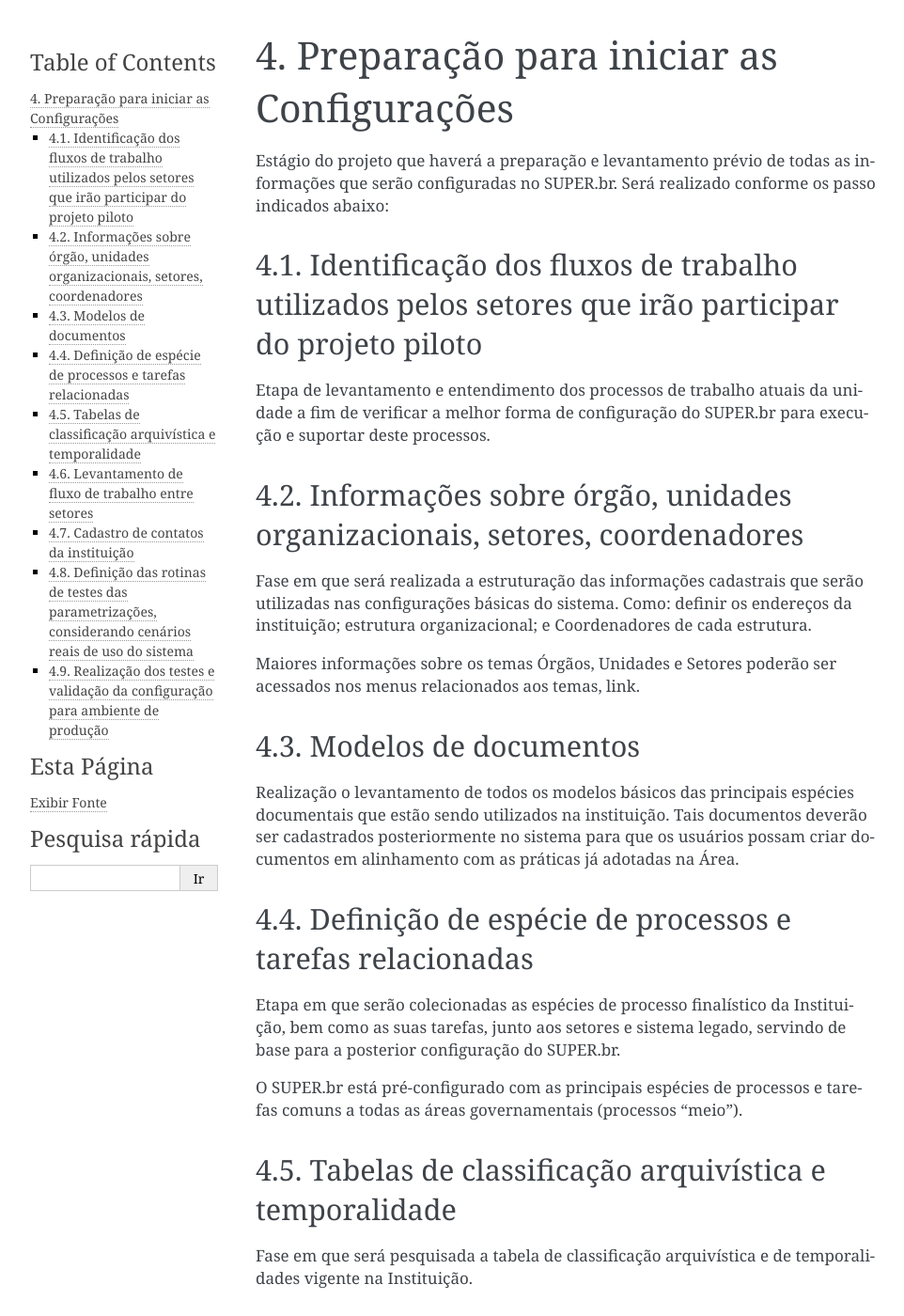
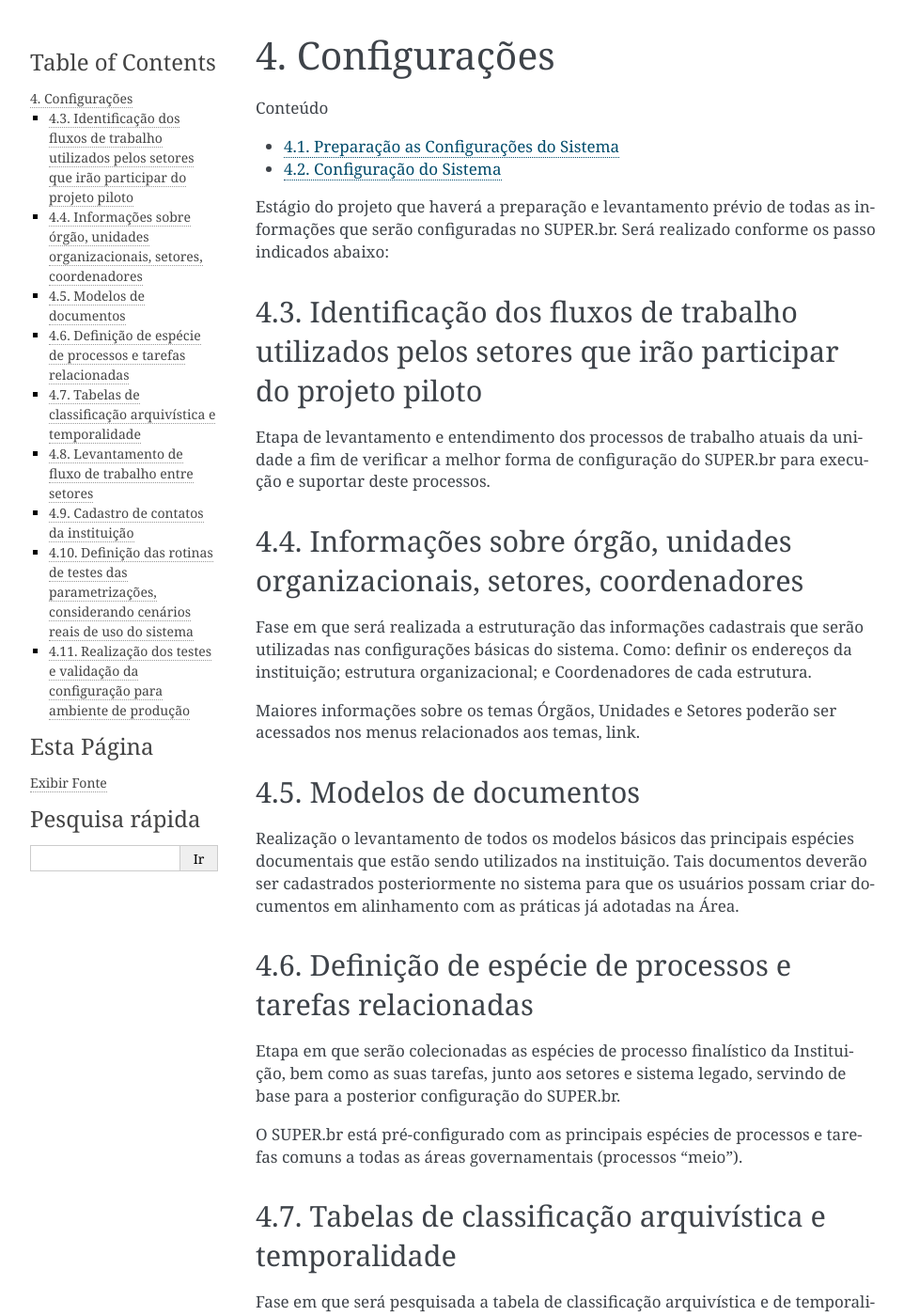
Before and after one commit to guilhermeadc/supp-administrativo-docs, a Sphinx documentation site: the page built from docs/source/implantacao/configuracao/index.md, in a window 1280 px wide and 1400 px high. Shown: the whole window at 94% size, without its empty margins (148-1110 px from the left). Built offline with Sphinx 7.4.7, drawn with Linux system fonts in a browser that asks for light colours; some of the changed text lies outside the part shown.

Commit message:
Reestruturação dos tópicos de configuração da implantação

````diff
--- /dev/null
+++ b/docs/source/implantacao/configuracao/configuracao_preparacao.md
@@ -0,0 +1 @@
+# Preparação as Configurações do Sistema
--- a/docs/source/implantacao/configuracao.md
+++ b/docs/source/implantacao/configuracao/index.md
@@ -1,4 +1,14 @@
-# Preparação para iniciar as Configurações
+# Configurações
+
+```{toctree}
+:maxdepth: 2
+:caption: Conteúdo
+
+configuracao_preparacao
+configuracao_sistema
+```
+
+
 
 Estágio do projeto que haverá a preparação e levantamento prévio de todas as informações que serão configuradas no SUPER.br. Será realizado conforme os passo indicados abaixo:
 
--- a/docs/source/implantacao/configuracao_preparacao.md
+++ /dev/null
@@ -1 +0,0 @@
-# Preparação para iniciar as Configurações do Sistema
--- a/docs/source/implantacao/index.md
+++ b/docs/source/implantacao/index.md
@@ -1,14 +1,14 @@
 # Implantação
 
 ```{toctree}
-:maxdepth: 1
+:maxdepth: 2
 :numbered:
 :caption: Conteúdo
 
 iniciacao
 planejamento
 provisionamento
-configuracao
+configuracao/index
 capacitacao
 implantacao_piloto
 migracao
````
Also changed, not shown: docs/source/implantacao/configuracao/configuracao_sistema.md (renamed from docs/source/implantacao/configuracao_sistema.md).
